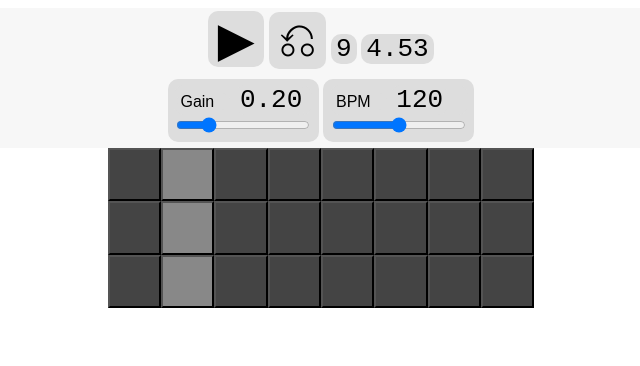
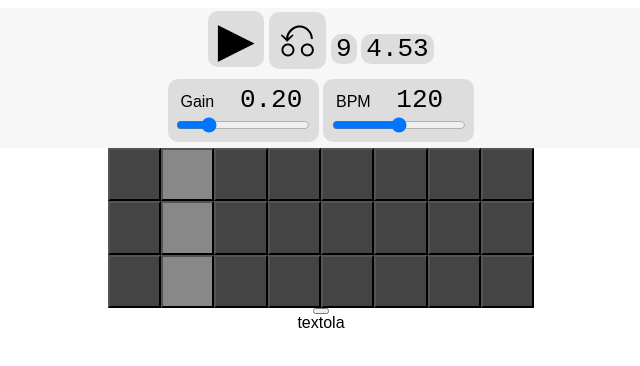
Before and after one commit to enthal/webaudio, a plain HTML site: page 002_StepSequencer.html in a window 1280 px wide. Shown: the full height of the page, 319-959 px from the left. Drawn offline with Linux system fonts and the light colour scheme.

Commit message:
Working element maker: el()

```diff
--- a/002_StepSequencer.html
+++ b/002_StepSequencer.html
@@ -95,6 +95,7 @@
   </div>
 
   <div id=beat-grid></div>
+  <div id=playground></div>
 </div>
 </body>
 
@@ -259,6 +260,11 @@
     return master;
   }
 
+  const makeRangeControl = domNode => {
+    el('#bpm-control.control')
+    el('div', { id:'bpm-control', class:'control' })
+  }
+
 
   const attachBeatGrid = (scheduler, drums) => {  // TODO: inject drums as param (and then TODO from model)... behaviorally: extracting scheduleOscillator
     const RUN = () => {
@@ -339,6 +345,68 @@
   }
 
 
+  const el = (what, attrs, children) => {
+    if (typeof what === 'string') {
+      const m = what.match(  /^([\w-_]+)?(#[\w-_]*)?((?:.[\w-_]+)+)?$/  );
+      if (!m)  throw new Error("Can't make elem from string: "+what)
+      const [str, tag, id, classes] = m;
+      what = document.createElement(tag||'div');
+      if (id)  what.id = id;
+      if (classes)  classes.split('.').map(x => x && what.classList.add(x));
+    }
+    if (!(what instanceof Element))  throw new Error("What's that?: "+what);
+
+    if (attrs) {
+      if (attrs instanceof Array && !children) {
+        children = attrs;
+        attrs = null;
+      } else {
+        console.log(attrs);
+        Object.entries(attrs).forEach(([k,v]) => what.setAttribute(k,v));
+      }
+    }
+
+    if (children) {
+      children.forEach(x => {
+        if (typeof x === 'string')  x = document.createTextNode(x);
+        what.appendChild(x);
+      })
+    }
+
+    return what;
+  }
+
+  const pl = document.querySelector('#playground');
+  [
+    '',
+    'button',
+    '#bpm-control',
+    '.control',
+    '#bpm-control.control',
+    'code#bpm-control.control',
+    'code#bpm-control.control.thingy',
+  ].map(x => pl.appendChild(el(x)))
+  el(pl, [el('himom', {snort:123})])
+  el(pl, [el('hidad', [el('ok', {hmm:'yes'})])])
+  el(pl, [el('hikid', {gorf:'bob'}, [el('noway', {hmm:'yes'}), 'textola', el('')])])
+
+  if(0) {
+    // thinking out loud; an imagined evolution on https://gist.github.com/jonathantneal/7935589
+    H.e(H.s('#beat-grid'), drumNotes.map((drumNote, drumI) => {
+      const drum = [];
+      grid.push(drum);
+      return H.n(stepCount, stepI => {
+        drum.push(false);
+        H.e('button', button => {click: () => {
+          drum[stepI] = !drum[stepI];
+          H.cl(button, 'on', drum[stepI]);
+          resetLookaheadSchedule();
+        }})
+      })
+    }))
+  }
+
+
   // "Globals"
   const audioCtx = new (window.AudioContext || window.webkitAudioContext)();  // TODO: by browser policy, must (I THINK!) be created in a click handler or all audio is muted (ok for now on desktop Chrome, but to change in next Chrome release)
   const freqForMidiNoteNumber = n => Math.pow(2, (n-69)/12) * 440
```
